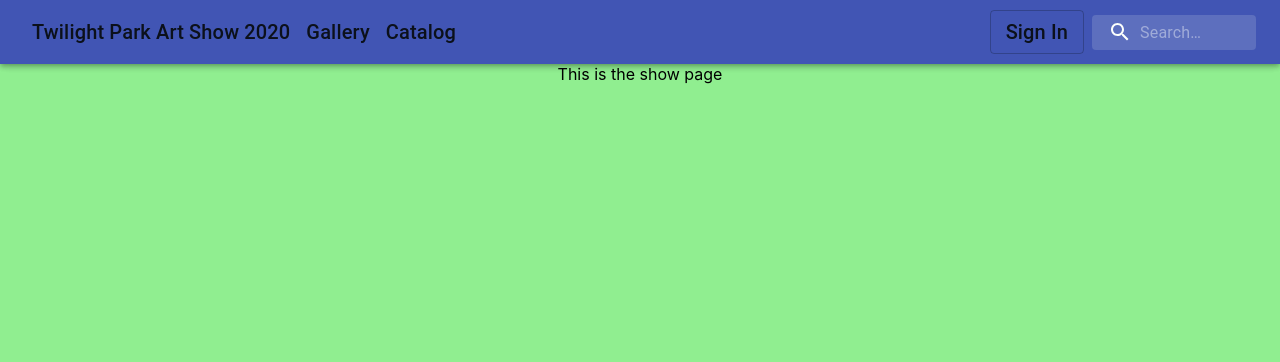
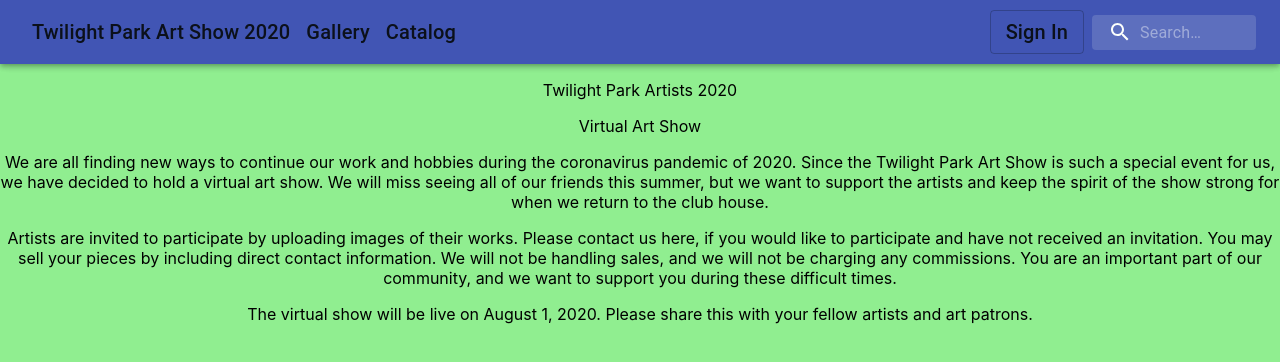
Before and after one commit to jbroll/tpa-show, a React (Create React App) app: page / in a window 1280 px wide. Shown: the top 362 px of the page. Built offline with nearby package versions, Linux system fonts and the light colour scheme; no server answers.

Commit message:
Initial Show Text

```diff
--- a/src/App.js
+++ b/src/App.js
@@ -89,7 +89,25 @@ export default function App() {
         </TabbedSearchAppBar>
 
         {tab === "Show" ?
-          <div>This is the show page</div>
+          <div>
+            <p>
+              Twilight Park Artists 2020
+            </p>
+            <p>
+          Virtual Art Show
+            </p>
+          <p>
+          We are all finding new ways to continue our work and hobbies during the coronavirus pandemic of 2020. Since the Twilight Park Art Show is such a special event for us, we have decided to hold a virtual art show. We will miss seeing all of our friends this summer, but we want to support the artists and keep the spirit of the show strong for when we return to the club house.
+          </p>
+
+          <p>
+          Artists are invited to participate by uploading images of their works. Please contact us here, if you would like to participate and have not received an invitation. You may sell your pieces by including direct contact information. We will not be handling sales, and we will not be charging any commissions. You are an important part of our community, and we want to support you during these difficult times.
+          </p>
+
+          <p>
+          The virtual show will be live on August 1, 2020. Please share this with your fellow artists and art patrons.
+          </p>
+          </div>
           : null
         }
         {tab === "Gallery" ?
```
